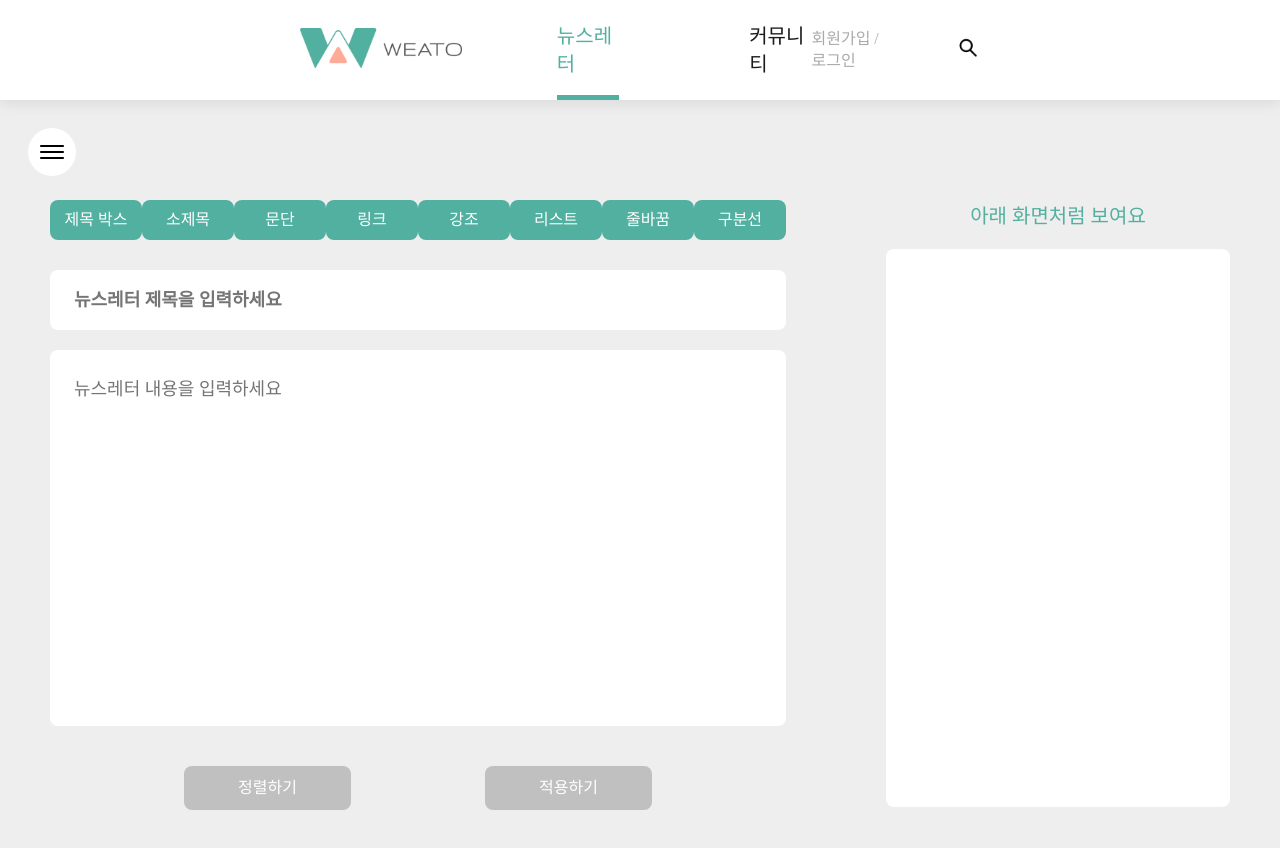
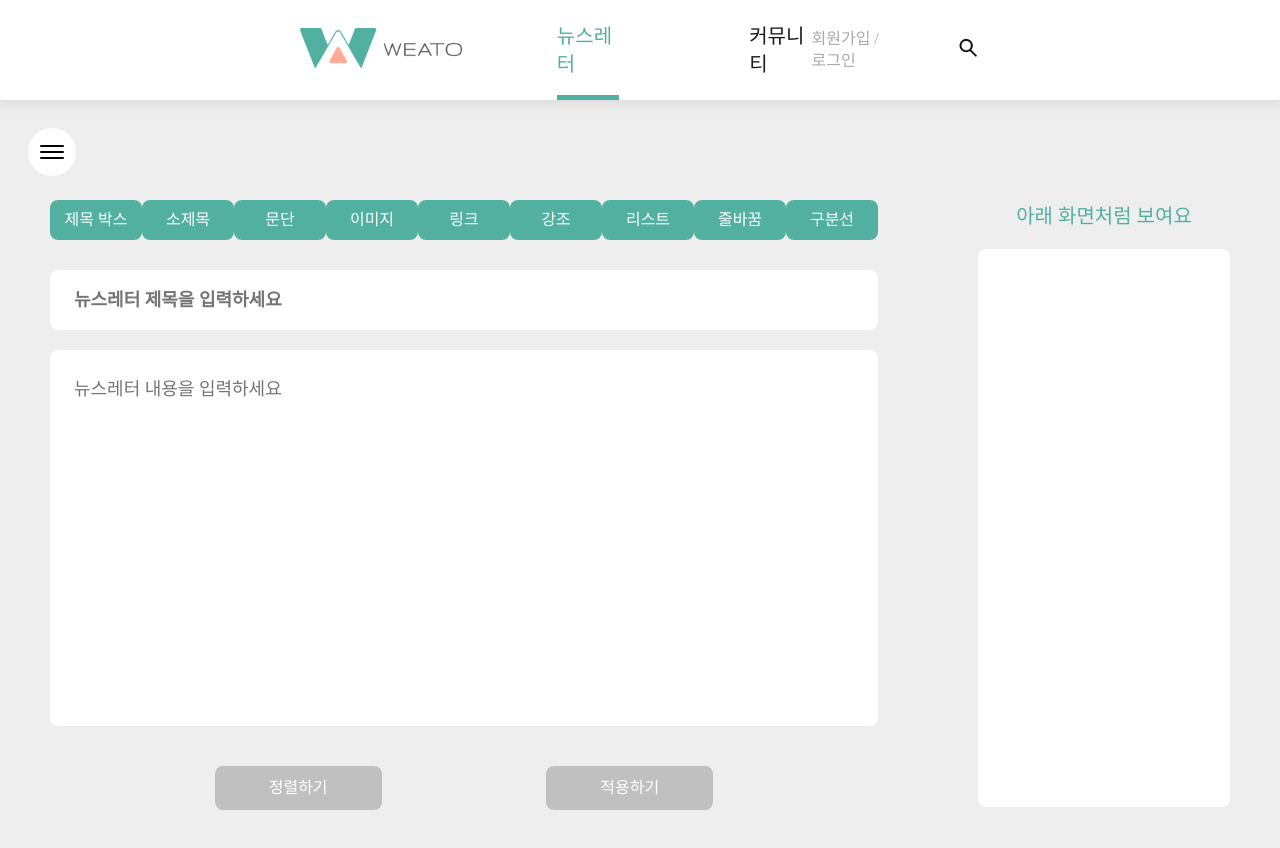
Before and after one commit to ceos15th-AllG/weato-client, a Next.js app: page /newsletter/admin in a window 1280 px wide. Shown: the top 848 px of the page. Built offline with nearby package versions, Linux system fonts and the light colour scheme; a web font is replaced by a local one.

Commit message:
:hammer: chore: 브랜지 병합

```diff
--- a/pages/newsletter/[id].jsx
+++ b/pages/newsletter/[id].jsx
@@ -152,6 +152,10 @@ const NewsletterForm = styled.div`
 
   .content-listitem {
     list-style: disc outside none;
+  }
+
+  .content-listitem-nested {
+    list-style-type: circle;
   }
 
   .content-img {
--- a/pages/newsletter/admin.jsx
+++ b/pages/newsletter/admin.jsx
@@ -376,6 +376,10 @@ const NewsletterForm = styled.div`
     list-style: disc outside none;
   }
 
+  .content-listitem-nested {
+    list-style-type: circle;
+  }
+
   .content-img {
     width: 100%;
     margin-bottom: 24px;
@@ -510,6 +514,8 @@ const Admin = (props) => {
       'content-text': `<span class='content-text'>
     문단 내용
 </span>
+`,
+      'content-img': `<img class='content-img' src='' />
 `,
       'content-a': `<a href='' target='_blank'>링크</a>
 `,
@@ -662,6 +668,13 @@ const Admin = (props) => {
               }}
             />
             <Button
+              text="이미지"
+              btnType="1"
+              onClick={() => {
+                insertText('content-img');
+              }}
+            />
+            <Button
               text="링크"
               btnType="1"
               onClick={() => {
```
Also changed, not shown: 1 other file (tests, documents, lock files or other folders).
